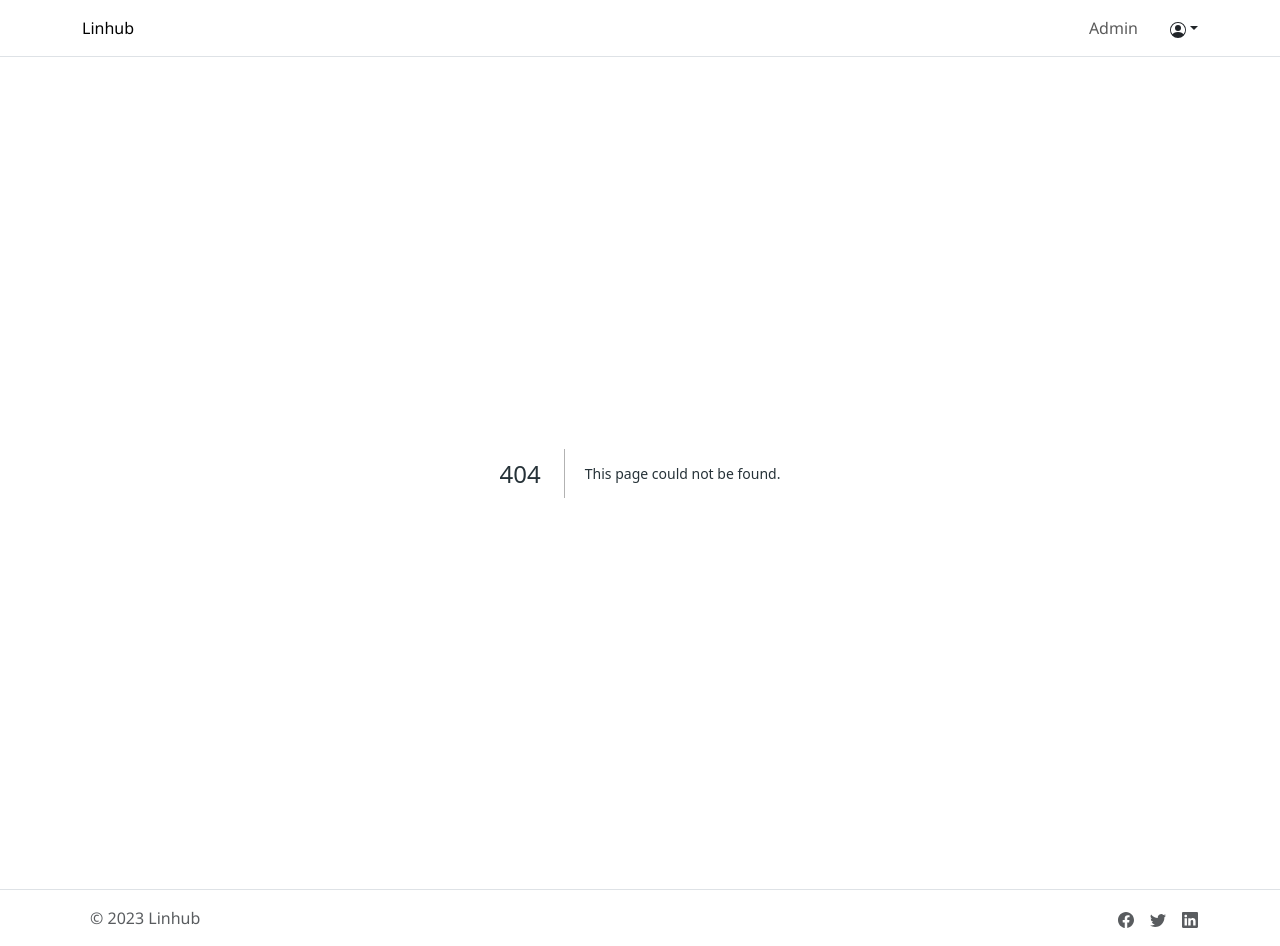
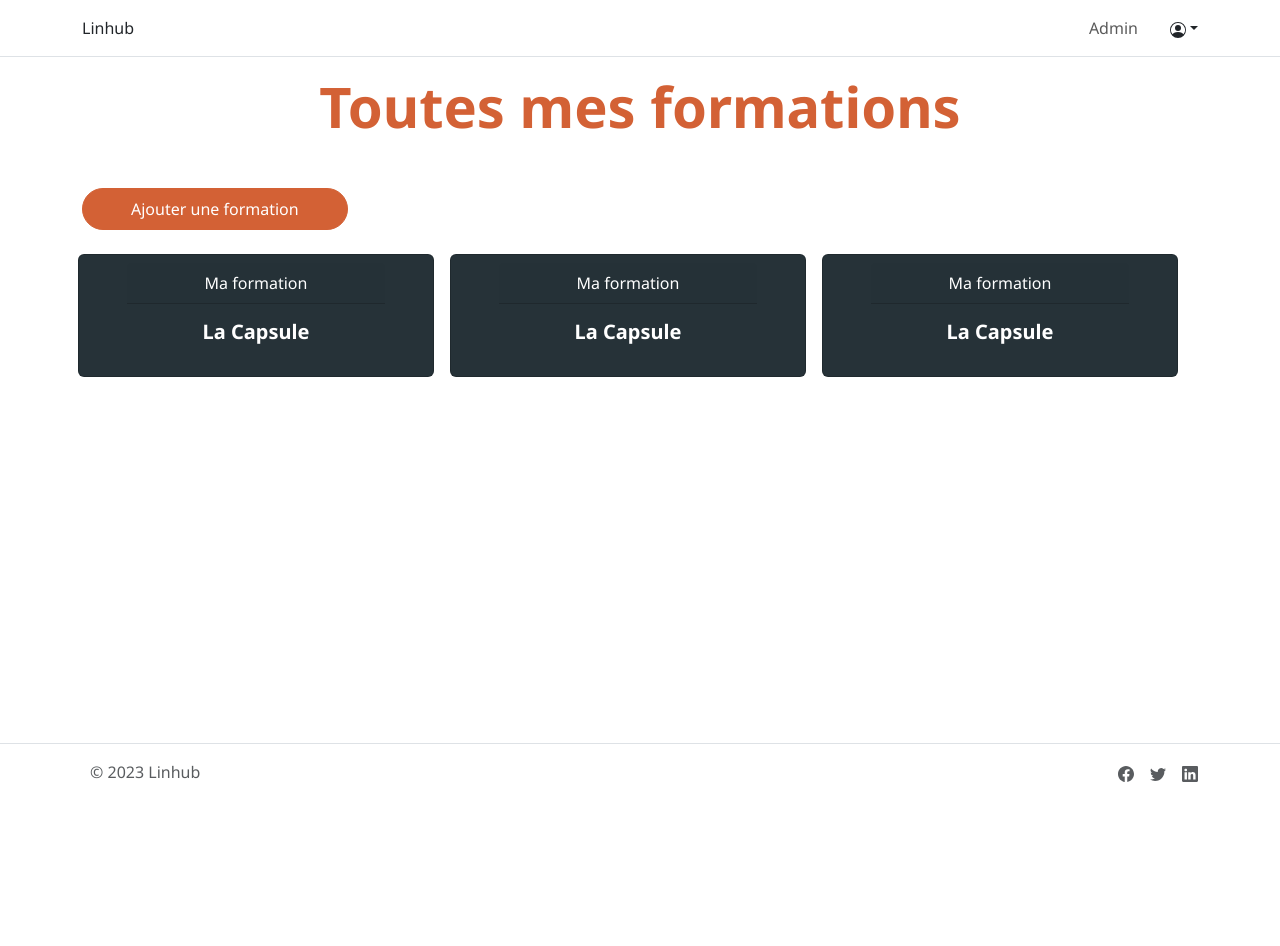
Before and after one commit to BrissouLaChankla/LinhubFront, a Next.js app: page /admin/formation in a window 1280 px wide. Before the commit this address had no page. After the commit the page ends 800 px from the top, so only its background shows below. Built offline with nearby package versions, Linux system fonts and the light colour scheme.

Commit message:
put in place of the formations page with the modals

```diff
--- /dev/null
+++ b/components/admin/largeModalRegister.js
@@ -0,0 +1,77 @@
+export default function LargeModalRegister() {
+  return (
+    <div
+      className="modal fade"
+      id="modalRegister"
+      tabIndex="-1"
+      aria-labelledby="exampleModalLabel"
+      aria-hidden="true"
+    >
+      <div className="modal-dialog">
+        <div className="modal-content">
+          <div className="modal-header">
+            <h5 className="modal-title" id="exampleModalLabel">
+              Ma formation
+            </h5>
+            <button
+              type="button"
+              className="btn-close"
+              data-bs-dismiss="modal"
+              aria-label="Close"
+            ></button>
+          </div>
+          <div className="modal-body">
+            <div>
+              Nom de la formation
+              <input
+                type="text"
+                className="form-control"
+                aria-label="Sizing example input"
+                aria-describedby="inputGroup-sizing-default"
+              />
+            </div>
+            <div>
+              Description
+              <input
+                type="text"
+                className="form-control"
+                aria-label="Sizing example input"
+                aria-describedby="inputGroup-sizing-default"
+              />
+            </div>
+            <div>
+              Date de début
+              <input
+                type="text"
+                className="form-control"
+                aria-label="Sizing example input"
+                aria-describedby="inputGroup-sizing-default"
+              />
+            </div>
+            <div>
+              date de fin
+              <input
+                type="text"
+                className="form-control"
+                aria-label="Sizing example input"
+                aria-describedby="inputGroup-sizing-default"
+              />
+            </div>
+          </div>
+          <div className="modal-footer">
+            <button
+              type="button"
+              className="btn btn-secondary"
+              data-bs-dismiss="modal"
+            >
+              Fermer
+            </button>
+            <button type="button" className="btn btn-primary">
+              Enregistrer la formation
+            </button>
+          </div>
+        </div>
+      </div>
+    </div>
+  );
+}
--- /dev/null
+++ b/components/admin/largeModalUpdate.js
@@ -0,0 +1,77 @@
+export default function LargeModalUpdate() {
+  return (
+    <div
+      className="modal fade"
+      id="modalUpdate"
+      tabIndex="-1"
+      aria-labelledby="exampleModalLabel"
+      aria-hidden="true"
+    >
+      <div className="modal-dialog">
+        <div className="modal-content">
+          <div className="modal-header">
+            <h5 className="modal-title" id="exampleModalLabel">
+              Ma formation
+            </h5>
+            <button
+              type="button"
+              className="btn-close"
+              data-bs-dismiss="modal"
+              aria-label="Close"
+            ></button>
+          </div>
+          <div className="modal-body">
+            <div>
+              Nom de la formation
+              <input
+                type="text"
+                className="form-control"
+                aria-label="Sizing example input"
+                aria-describedby="inputGroup-sizing-default"
+              />
+            </div>
+            <div>
+              Description
+              <input
+                type="text"
+                className="form-control"
+                aria-label="Sizing example input"
+                aria-describedby="inputGroup-sizing-default"
+              />
+            </div>
+            <div>
+              Date de début
+              <input
+                type="text"
+                className="form-control"
+                aria-label="Sizing example input"
+                aria-describedby="inputGroup-sizing-default"
+              />
+            </div>
+            <div>
+              date de fin
+              <input
+                type="text"
+                className="form-control"
+                aria-label="Sizing example input"
+                aria-describedby="inputGroup-sizing-default"
+              />
+            </div>
+          </div>
+          <div className="modal-footer">
+            <button
+              type="button"
+              className="btn btn-secondary"
+              data-bs-dismiss="modal"
+            >
+              Fermer
+            </button>
+            <button type="button" className="btn btn-primary">
+              Mettre à jour
+            </button>
+          </div>
+        </div>
+      </div>
+    </div>
+  );
+}
--- /dev/null
+++ b/pages/admin/formation.js
@@ -0,0 +1,73 @@
+import LargeModalRegister from "@/components/admin/largeModalRegister";
+import LargeModalUpdate from "@/components/admin/largeModalUpdate";
+import { useEffect } from "react";
+
+export default function Formation() {
+  return (
+    <div className="container">
+      <div className="row">
+        <div>
+          <h1 className="text-primary mb-5 text-center">
+            Toutes mes formations
+          </h1>
+        </div>
+        <div>
+          <button
+            type="submit"
+            className="btn mb-4 btn-primary"
+            data-bs-toggle="modal"
+            data-bs-target="#modalRegister"
+          >
+            Ajouter une formation
+          </button>
+          {/* <button
+            type="submit"
+            className="btn btn-primary"
+            data-bs-toggle="modal"
+            data-bs-target="#modalUpdate"
+          >
+            Modifier une formation
+          </button> */}
+          <LargeModalRegister />
+        </div>
+        <div className="row justify-content-between ">
+          <div
+            className="col-12 col-lg-3 flex-fill card text-white bg-secondary mb-2 mx-2 btn  "
+            type="submit"
+            data-bs-toggle="modal"
+            data-bs-target="#modalUpdate"
+            // data-bs-trigger="#modalUpdate"
+          >
+            <div className="card-header">Ma formation</div>
+            <div className="card-body">
+              <h5 className="card-title">La Capsule</h5>
+            </div>
+          </div>
+          <LargeModalUpdate />
+          <div
+            className="col-12 col-lg-3 flex-fill card text-white bg-secondary mb-2 mx-2 btn "
+            type="submit"
+            data-bs-toggle="modal"
+            data-bs-target="#modalUpdate"
+          >
+            <div className="card-header">Ma formation</div>
+            <div className="card-body">
+              <h5 className="card-title">La Capsule</h5>
+            </div>
+          </div>
+          <div
+            className="col-12 col-lg-3 flex-fill card text-white bg-secondary mb-2 mx-2 btn "
+            type="submit"
+            data-bs-toggle="modal"
+            data-bs-target="#modalUpdate"
+          >
+            <div className="card-header">Ma formation</div>
+            <div className="card-body">
+              <h5 className="card-title">La Capsule</h5>
+            </div>
+          </div>
+        </div>
+      </div>
+    </div>
+  );
+}
```
